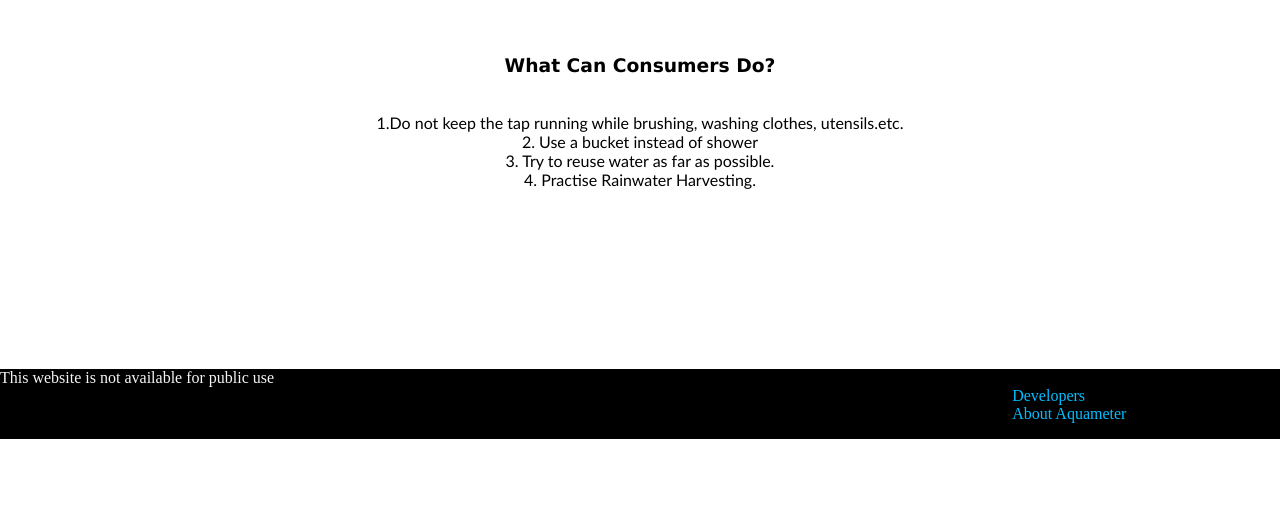
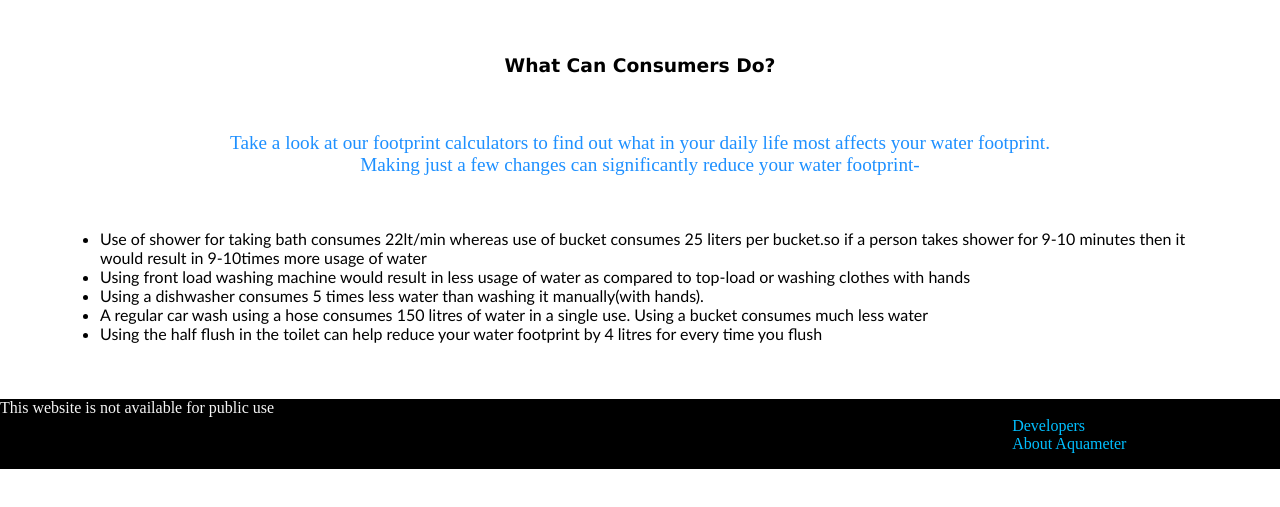
Before and after one commit to Afreen-Kazi-1/WaterFootprint-Calaculator, a plain HTML site: page homepage/tfa.html in a window 1280 px wide. Shown: the part 161-668 px from the top of the page. Drawn offline with Linux system fonts and the light colour scheme; files whose address does not match are found by name.

Commit message:
modified tips

```diff
--- a/homepage/design.css
+++ b/homepage/design.css
@@ -64,7 +64,7 @@ button {
     width: 250px;
     background-color: deepskyblue;
     color: whitesmoke;
-position:relative;
+position: fixed;
 left: 500px;
 border-radius: 50%;}
 
--- a/homepage/tfa.css
+++ b/homepage/tfa.css
@@ -44,12 +44,20 @@ color: dodgerblue;
 margin-top: 50px;
 font-family: 'Lucida Sans', 'Lucida Sans Regular', 'Lucida Grande', 'Lucida Sans Unicode', Geneva, Verdana, sans-serif;}
 
-#tfa{ height: 410px;}
+#tfa{ height: 440px;}
 
 #tips { background-image: url(WaterFootprint-Calaculator\images\bg1.jpeg);
 background-size: cover;
 background-repeat: no-repeat;
-text-align: center;
+text-align:start;
 font-size: medium ;
 font-family: 'Gill Sans', 'Gill Sans MT', Calibri, 'Trebuchet MS', sans-serif;
+margin-bottom: 60px;
+margin-left: 60px;
+margin-right: 60px;
 }
+
+p { color: dodgerblue;
+font-weight: 400;
+font-size: larger;
+text-align: center;}
--- a/homepage/tfa.html
+++ b/homepage/tfa.html
@@ -19,10 +19,17 @@
    <main>
     <div id="tfa">  <h1> Time For Action </h1> <br>
 <h3> What Can Consumers Do?</h3> <br>
- <div id="tips"> 1.Do not keep the tap running while brushing, washing clothes, utensils.etc. <br>
-    2. Use a bucket instead of shower <br>
-    3. Try to reuse water as far as possible. <br>
-    4. Practise Rainwater Harvesting. <br>
+  <p>Take a look at our footprint calculators to find out what in your daily life most affects your water footprint. <br>
+    Making just a few changes can significantly reduce your water footprint- </p> <br>
+    <div id="tips">
+    <ul>
+    <li>Use of shower for taking bath consumes 22lt/min whereas use of bucket consumes 25 liters per bucket.so if a person takes shower for 9-10 minutes then it would result in 9-10times more usage of water </li>
+    <li>Using front load washing machine would result in less usage of water as compared to top-load or washing clothes with hands </li>
+    <li> Using a dishwasher consumes 5 times less water than washing it manually(with hands).</li>
+    <li> A regular car wash using a hose consumes 150 litres of water in a single use. Using a bucket consumes much less water</li>
+    <li>Using the half flush in the toilet can help reduce your water footprint by 4 litres for every time you flush </li>
+
+</ul><br><br>
 
 
  </div>
```
Also changed, not shown: homepage/index.html (line endings or trailing spaces).
